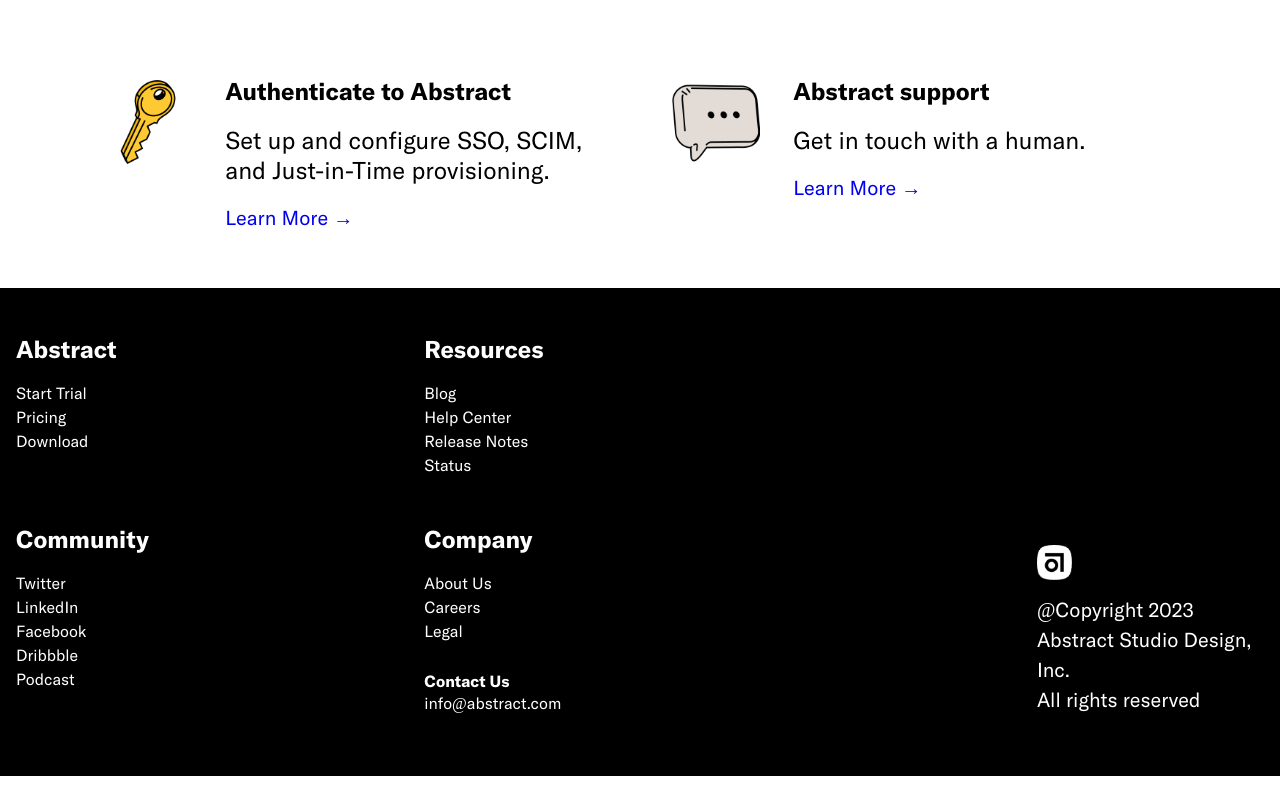
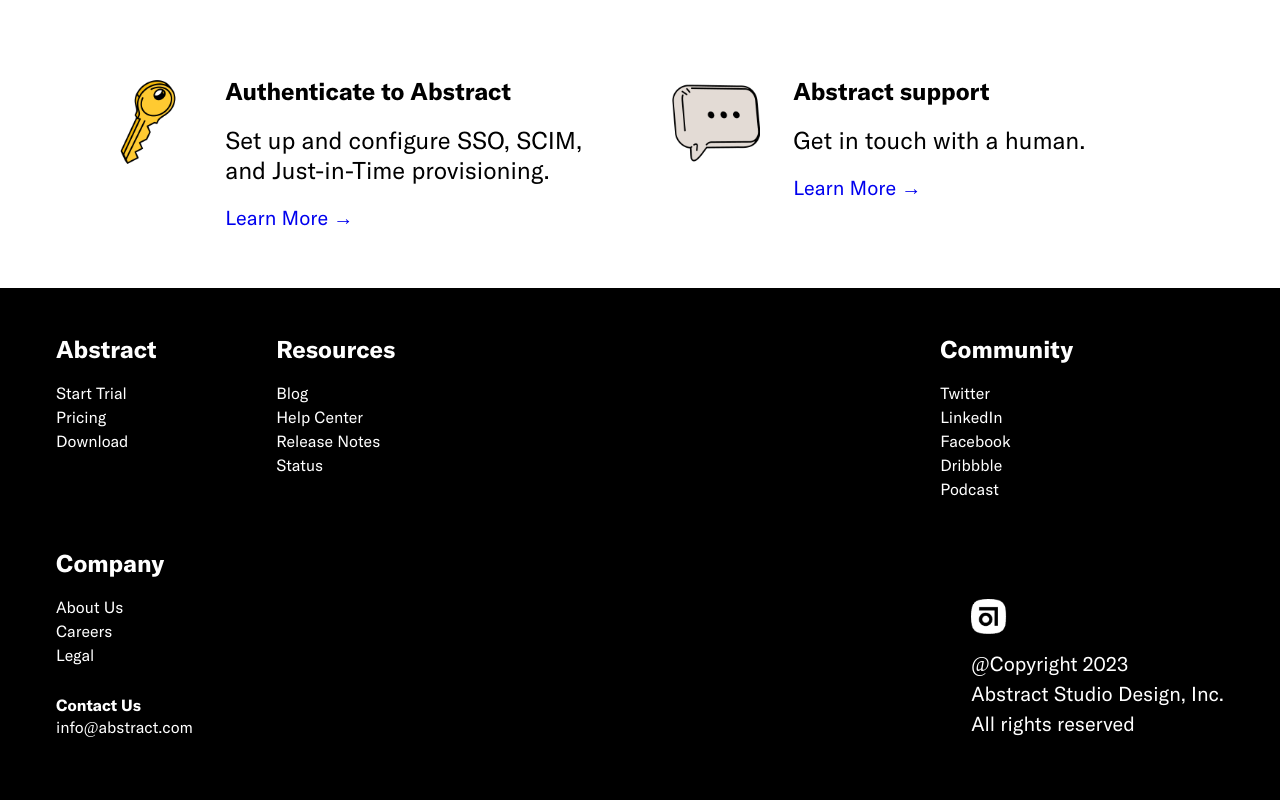
Before and after one commit to Babayocuy/Abstract_clone, a website built with Vite: page index.html in a window 1280 px wide. Shown: the part 1160-1960 px from the top of the page. Before the commit the page ends 1936 px from the top, so only its background shows below. Built offline with nearby package versions, Linux system fonts and the light colour scheme.

Commit message:
Update media queries

```diff
--- a/index.html
+++ b/index.html
@@ -201,13 +201,12 @@
           <strong>Contact Us</strong>
           <a href="#">info@abstract.com</a>
         </div>
-      </div>
-
-      <div class="footer-column-copyright">
-        <img src="/public/abs-logo.png" alt="Logo Abstract" />
-        <p>@Copyright 2023</p>
-        <p>Abstract Studio Design, Inc.</p>
-        <p>All rights reserved</p>
+        <div class="footer-column-copyright">
+          <img src="/public/abs-logo.png" alt="Logo Abstract" />
+          <p>@Copyright 2023</p>
+          <p>Abstract Studio Design, Inc.</p>
+          <p>All rights reserved</p>
+        </div>
       </div>
     </footer>
     <script type="module" src="/main.js"></script>
--- a/sass/base/_typhography.scss
+++ b/sass/base/_typhography.scss
@@ -87,16 +87,13 @@
 
   .inner > * {
     h3 {
+      margin: 3rem 0 1rem;
       font-size: 1.5rem;
     }
 
     a {
       display: block;
       width: max(40%, 6ch);
-    }
-
-    h3 {
-      margin: 3rem 0 1rem;
     }
   }
 
@@ -105,4 +102,12 @@
       margin-bottom: 1.8rem;
     }
   }
+
+  @include mq(sm) {
+    .inner > * {
+      a {
+        width: 100%;
+      }
+    }
+  }
 }
--- a/sass/layout/_footer.scss
+++ b/sass/layout/_footer.scss
@@ -16,7 +16,7 @@
     display: flex;
     flex-wrap: wrap;
 
-    > * {
+    > *:not(.footer-column-copyright) {
       width: 50%;
     }
 
@@ -24,12 +24,12 @@
     .footer-column:nth-child(4) {
       margin-bottom: 4.5rem;
     }
-  }
 
-  .footer-column-copyright {
-    img {
-      margin-bottom: 1rem;
-      max-width: 8.6rem;
+    .footer-column-copyright {
+      img {
+        margin-bottom: 1rem;
+        max-width: 8.6rem;
+      }
     }
   }
 }
@@ -37,11 +37,23 @@
 @include mq(sm) {
   footer {
     display: flex;
-    align-items: end;
+    position: relative;
+    padding-inline: 0;
 
     .inner {
-      > * {
-        width: 40%;
+      position: relative;
+
+      //   > *:not(.footer-column-copyright) {
+      //     width: 34%;
+      //   }
+
+      .footer-column {
+        margin-right: 5rem;
+      }
+
+      .footer-column:nth-child(1),
+      .footer-column:nth-child(3) {
+        width: 12%;
       }
 
       .footer-column:nth-child(3),
@@ -49,5 +61,12 @@
         margin-bottom: 0;
       }
     }
+
+    .footer-column-copyright {
+      width: fit-content;
+      position: absolute;
+      right: 0;
+      bottom: 0;
+    }
   }
 }
```
